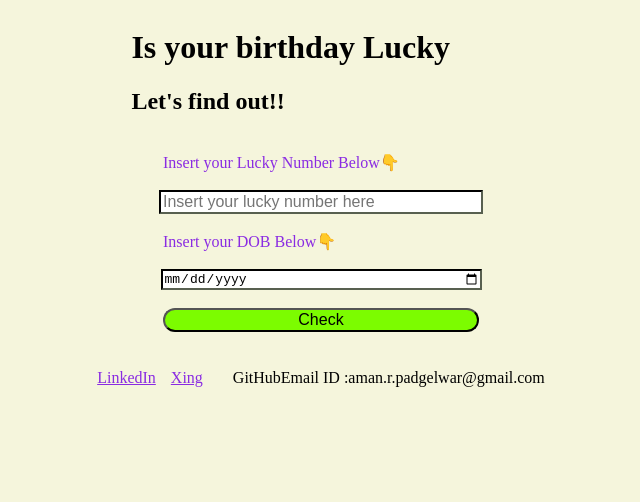
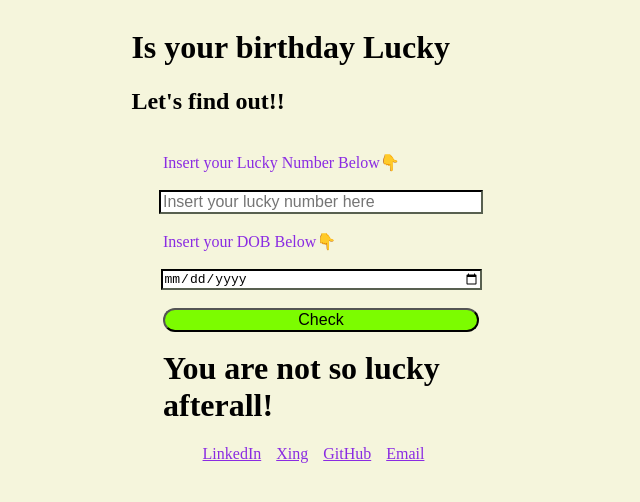
Before and after one commit to amanpadgelwar/Mark11--isYourBirthdayLucky, a plain HTML site: page index.html in a window 1280 px wide. Both pictures are taken after a click on the button "Check". Shown: the whole page, without its empty margins (319-959 px from the left). Drawn offline with Linux system fonts and the light colour scheme.

Commit message:
removed small errors

```diff
--- a/index.html
+++ b/index.html
@@ -20,6 +20,7 @@
         <label for="DOB" class="labelClass">Insert your DOB Below👇</label>
         <input type="date"  class="DOB" >
         <button class="check">Check</button>
+        <h2 class="outputResults"></h2>
         <h1 class="results"></h1>
     </div>
 
@@ -27,8 +28,9 @@
         <div class="ContactMe">
             <a class="footer-link" href="https://www.linkedin.com/in/aman-padgelwar/?originalSubdomain=de">LinkedIn</a>
             <a class="footer-link" href="https://www.xing.com/profile/Aman_Padgelwar/">Xing</a>
-            <a class="footer-link" href= "https://github.com/amanpadgelwar"></a>GitHub</a></a>
-            <p>Email ID :aman.r.padgelwar@gmail.com</p></div>
+            <a class="footer-link" href= "https://github.com/amanpadgelwar">GitHub</a>
+            <a class="footer-link"  href= "aman.r.padgelwar@gmail.com">Email</a>
+        </div>
 
     </div>
 
--- a/index.js
+++ b/index.js
@@ -2,6 +2,7 @@ var inputNumber =document.querySelector(".LuckyNumber");
 
 var checkButton=document.querySelector(".check");
 var dob=document.querySelector(".DOB");
+var outputResults=document.querySelector(".outputResults")
 
 
 
@@ -27,9 +28,11 @@ function luck ()
 console.log(sumOfDigits() %inputNumber.value)
 if (sumOfDigits() %inputNumber ===0){
 
+    outputResults.innerHTML="Hurray!You are lucky"
     console.log("Hurray!You are lucky")
 }
 else{
+    outputResults.innerHTML="You are not so lucky afterall!"
     console.log("You are not so lucky afterall!")
 }
 
--- a/style.css
+++ b/style.css
@@ -88,3 +88,14 @@ body{
     margin-right: 15px;
     color: blueviolet;
   }
+
+  .outputResults{
+    display: block;
+    align-items: center;
+    align-content: center;
+    margin: auto;
+    width: 50%;
+    font-size:xx-large;
+    padding: 0 35px;;
+
+  }
```
